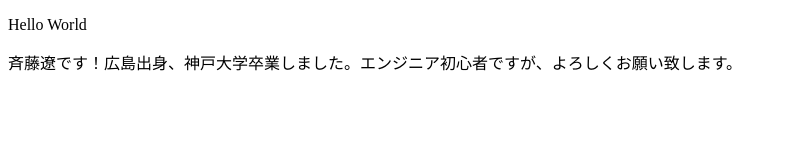
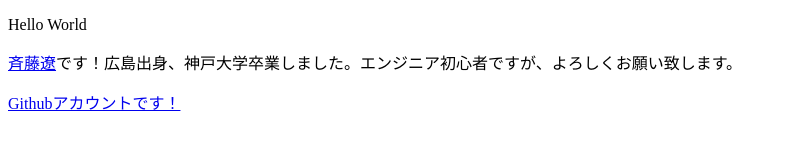
Before and after one commit to NaoyaKurahashi/workshop, a plain HTML site: page ryo_member.html in a window 1280 px wide. Shown: the whole page, without its empty margins (0-787 px from the left). Drawn offline with Linux system fonts and the light colour scheme.

Commit message:
自己紹介を充実させました。

```diff
--- a/ryo_member.html
+++ b/ryo_member.html
@@ -6,6 +6,9 @@
 </head>
 <body>
 <p>Hello World</p>
-<p>斉藤遼です！広島出身、神戸大学卒業しました。エンジニア初心者ですが、よろしくお願い致します。</p>
+<p><a href="https://www.facebook.com/ryo.kb">斉藤遼</a>です！広島出身、神戸大学卒業しました。エンジニア初心者ですが、よろしくお願い致します。</p>
+
+<a href="https://github.com/ryosaito17">Githubアカウントです！</a>
+
 </body>
 </html>
```
